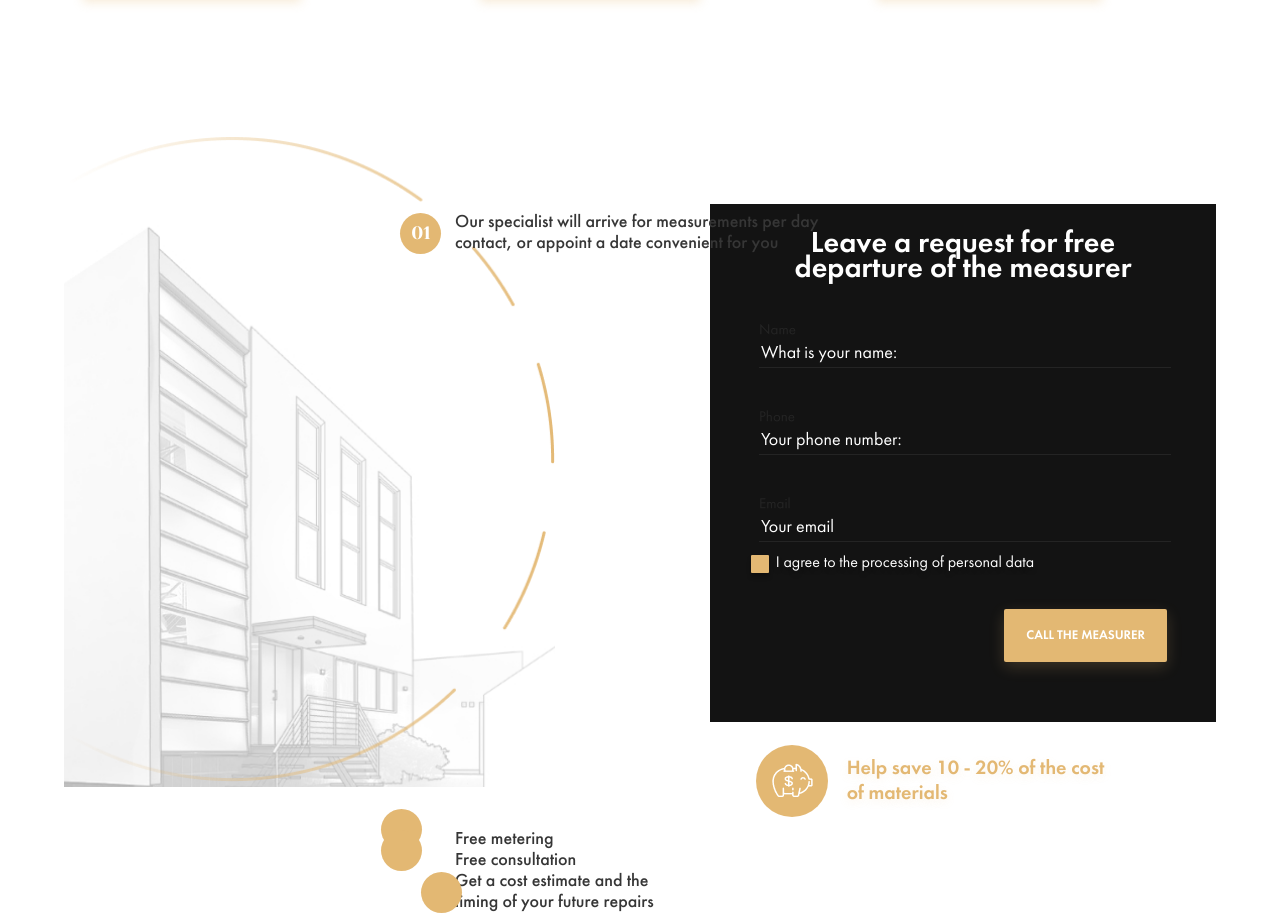
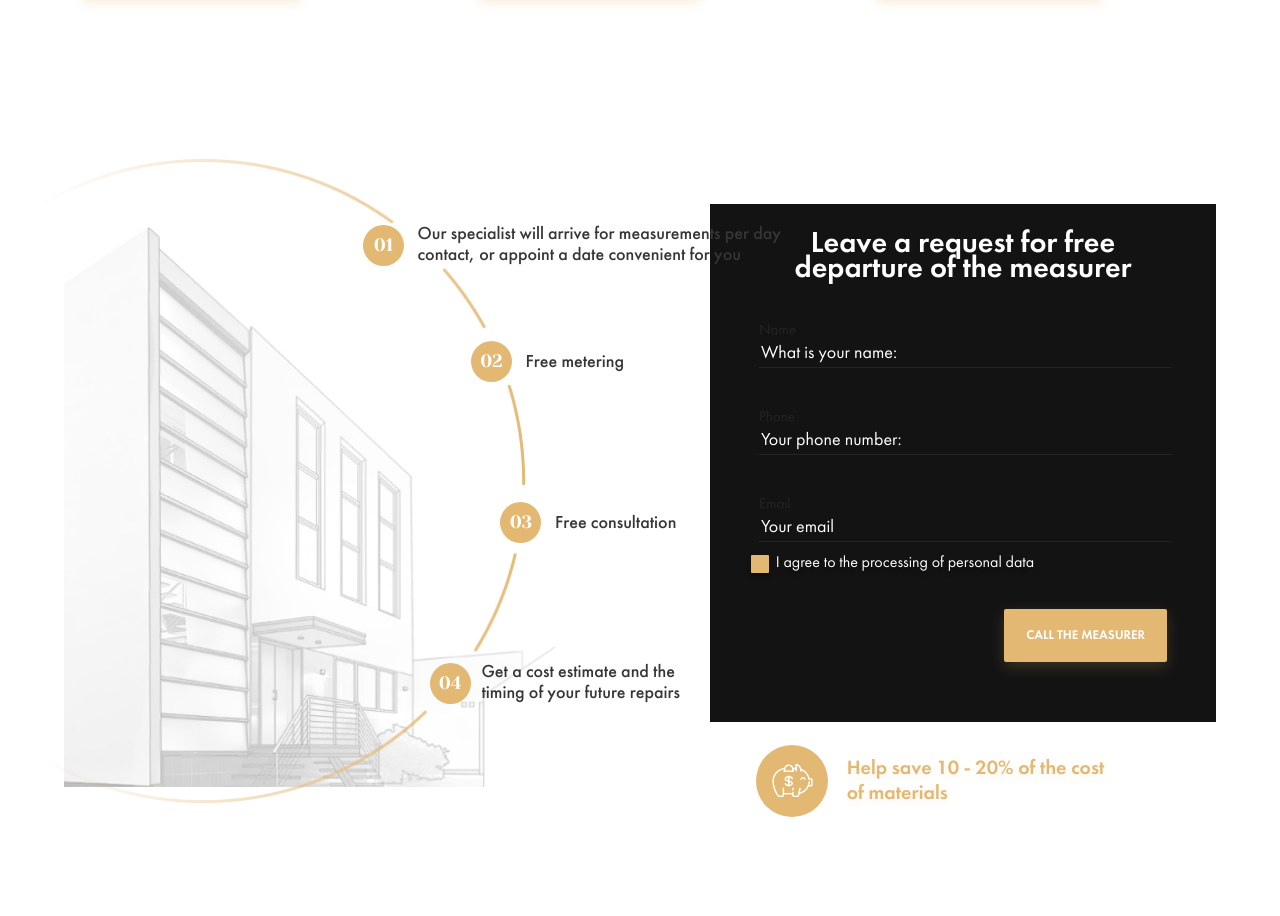
Before and after one commit to puchkovSasha/repair-design-project, a website: page src/index.html in a window 1280 px wide. Shown: the part 3438-4354 px from the top of the page. Drawn offline with Linux system fonts and the light colour scheme.

Commit message:
feat: add css steps section

```diff
--- a/src/sass/_steps.sass
+++ b/src/sass/_steps.sass
@@ -5,9 +5,11 @@
         margin-bottom: 100px
         justify-content: space-between
         align-items: center
+        flex-wrap: wrap
 
     &-left
         margin-top: 40px
+
 
         &-text
             &__item
@@ -16,7 +18,7 @@
                 line-height: 21px
                 position: relative
                 color: #363636
-                right: -391px
+                right: -72%
                 &::before
                     content: ''
                     display: block
@@ -39,13 +41,34 @@
                 &:nth-child(1)::before
 
                     content: '01'
+                &:nth-child(2)::before
+                    bottom: -46%
+
+                    content: '02'
+                &:nth-child(3)::before
+                    bottom: -46%
+
+                    content: '03'
+                &:nth-child(4)::before
+                    left: -23%
+                    content: '04'
 
 
 
                 &:nth-child(1)
-                    top: -575px
+                    top: -563px
+                    max-width: 364px
+                &:nth-child(2)
+                    top: -477px
+                    left: 94%
+                    max-width: 364px
+                &:nth-child(3)
+                    left: 100%
+                    top: -337px
                     max-width: 364px
                 &:nth-child(4)
+                    left: 85%
+                    top: -209px
                     max-width: 225px
 
 
@@ -74,7 +97,9 @@
                 z-index: 10
 
                 height: 645px
-                object-fit: cover
+                position: relative
+                left: -6%
+                top: 22px
 
 
     &-right
```
Also changed, not shown: src/css/main.css.
